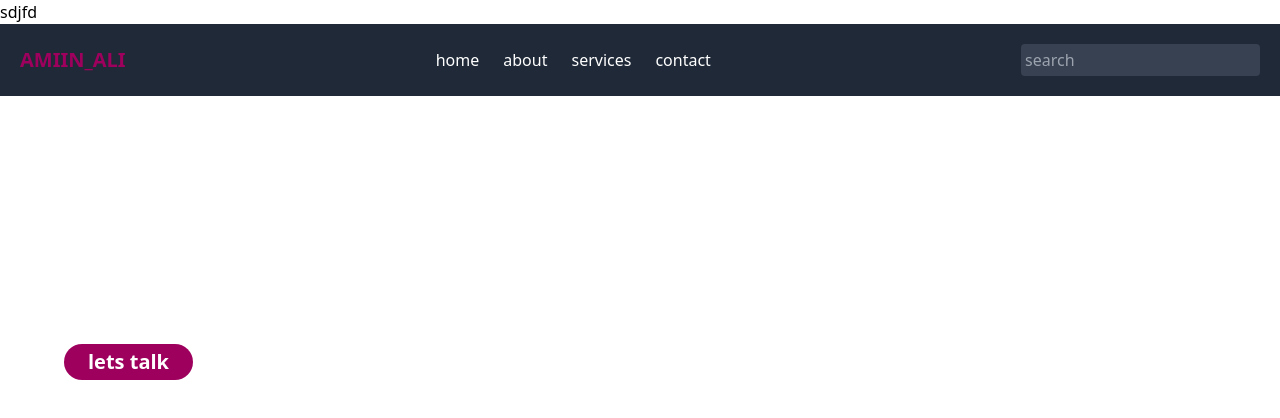
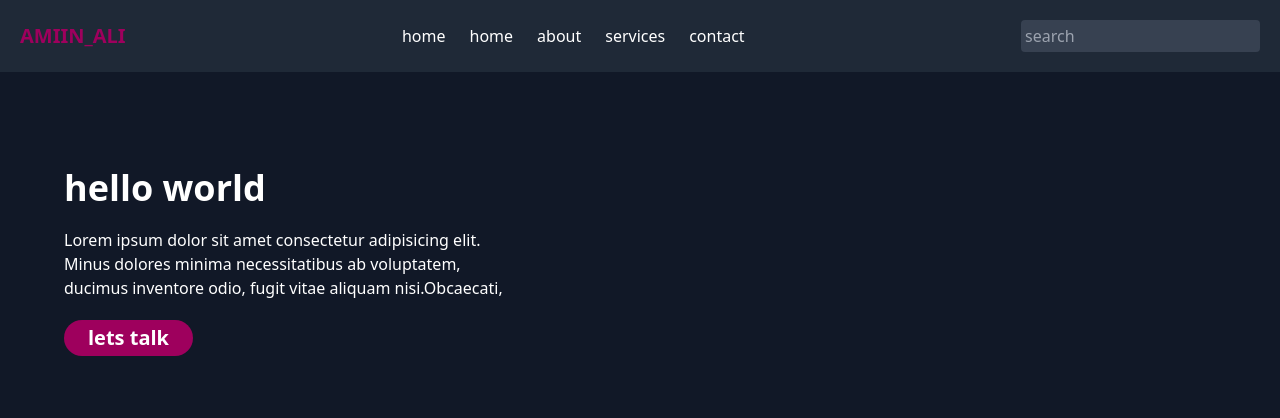
Before and after one commit to Amiin-ali/project, a plain HTML site: page index.html in a window 1280 px wide. Drawn offline with nearby package versions, Linux system fonts and the light colour scheme.

Commit message:
asjkaldf

```diff
--- a/index.html
+++ b/index.html
@@ -6,13 +6,11 @@
     <title>Portfolio</title>
     <script src="https://cdn.tailwindcss.com"></script>
   </head>
-<body class="bg-gray-90">
-  <h1>
-    sdjfd
-  </h1>
+<body class="bg-gray-900">
   <nav class="flex justify-between items-center p-5 bg-gray-800">
    <div class="text-xl text-[#9E005D] font-bold"><h2>AMIIN_ALI</h2></div>
     <ul class="flex gap-6 text-white ">
+      <li><a href="#">home</a></li>
       <li><a href="#">home</a></li>
       <li><a href="#">about</a></li>
       <li><a href="#">services</a></li>
```
